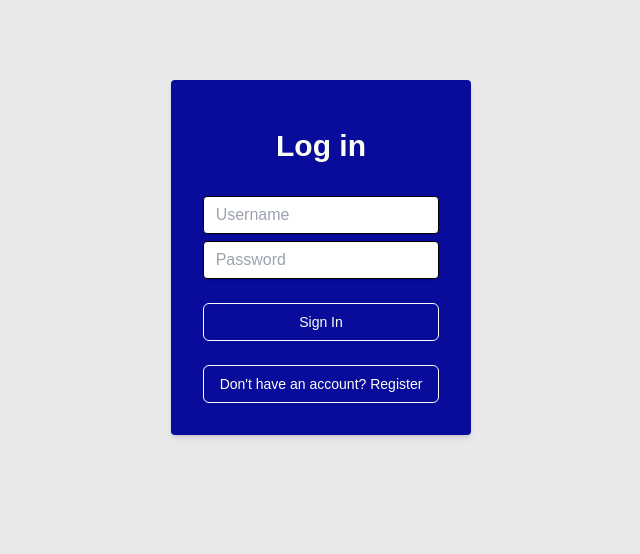
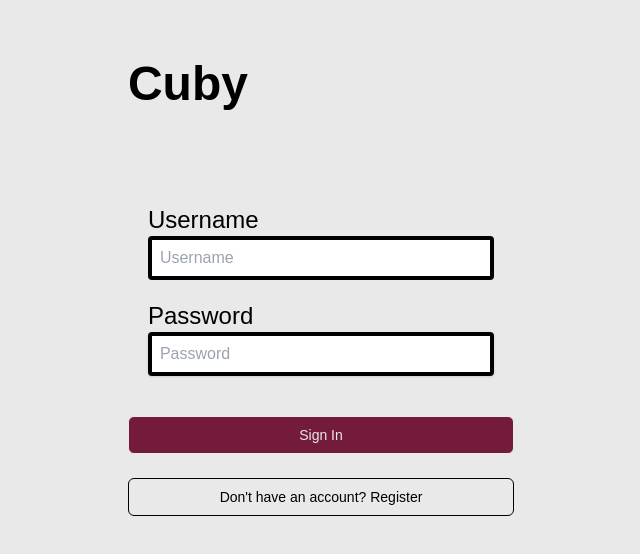
Before and after one commit to bout0047/cuby-frontend, a SvelteKit app: page /login in a window 1280 px wide. Shown: the top 554 px of the page, without its empty margins (319-959 px from the left). Built offline with nearby package versions, Linux system fonts and the light colour scheme.

Commit message:
almost finished login

```diff
--- a/src/routes/+page.svelte
+++ b/src/routes/+page.svelte
@@ -14,18 +14,19 @@
 
 <main>
     <div>
-        <h1 class="text-5xl text-center decoration-8 mt-20 font-bold">Cuby</h1>
+        <h1 class="text-6xl text-center decoration-8 mt-28 mb-60 font-bold">Cuby</h1>
 
         <!-- svelte-ignore a11y-click-events-have-key-events -->
         <div
-          class="cursor-pointer bg-royalBlue hover:bg-somePaleGreen text-somePaleGreen hover:text-black font-semibold w-1/2 text-center justify-center m-auto mt-20 py-2 px-4 rounded"
+          class="cursor-pointer bg-royalBlue hover:bg-somePaleGreen text-somePaleGreen hover:text-black font-semibold w-2/3 text-center justify-center m-auto mt-20 p-3 rounded"
           on:click={ () => goto('./login')}
         >
           Login
         </div>
 
+        <!-- svelte-ignore a11y-click-events-have-key-events -->
         <div
-          class="cursor-pointer bg-royalRed hover:bg-somePaleGreen text-somePaleGreen hover:text-black font-semibold w-1/2 text-center justify-center m-auto mt-20 py-2 px-4 rounded"
+          class="cursor-pointer bg-royalRed hover:bg-somePaleGreen text-somePaleGreen hover:text-black font-semibold w-2/3 text-center justify-center m-auto mt-16 p-3 rounded"
           on:click={ () => goto('./register')}
         >
           Register
--- a/src/routes/login/+page.svelte
+++ b/src/routes/login/+page.svelte
@@ -67,46 +67,46 @@
   };
 </script>
 
-<main class="flex items-center justify-center my-20">
-  <div class="bg-darkestBlue text-somePaleGreen shadow-md rounded px-8 pt-6 pb-8 mb-4">
+<main class="flex items-center justify-center my-3">
+  <div class="text-black rounded px-8 pt-6 pb-8 mb-4">
     <div>
-      <h2 class="mt-6 text-center text-3xl font-extrabold text-gray-900">
-        Log in
+      <h2 class="mt-6 text-5xl font-extrabold">
+        Cuby
       </h2>
     </div>
-      <form class="mt-8 space-y-6" action="#">
+      <form class="mt-24" action="#">
         <input type="hidden" name="remember" value="true">
-        <div class="rounded-md shadow-sm -space-y-px mb-10">
-          <div class="mb-2">
-            <label for="email-address" class="sr-only ">Email address</label>
+        <div class="rounded-md  mb-10">
+          <div class="m-5">
+            <label for="username" class="text-2xl">Username</label>
               <input
-                  class="shadow appearance-none border rounded w-full py-2 px-3 text-gray-700 leading-tight focus:outline-none focus:shadow-outline text-black hover:text-black"
+                  class=" border-4 rounded w-full p-2 leading-tight text-black hover:text-black"
                   id="username"
                   type="username"
                   placeholder="Username"
                   bind:value={username}
               />
-              <div class="{noUsernameError ? 'text-yellow' : 'hidden'}">Username is required</div>
-              <div class="{usernameError ? 'text-yellow' : 'hidden'}">Username does not exist</div>
+              <div class="{noUsernameError ? 'text-red' : 'hidden'}">Username is required</div>
+              <div class="{usernameError ? 'text-red' : 'hidden'}">Username does not exist</div>
           </div>
 
-          <div class="mb-2">
-              <label for="password" class="sr-only">Password</label>
+          <div class="m-5">
+              <label for="password" class="text-2xl">Password</label>
               <input
-              class="shadow appearance-none border rounded w-full py-2 px-3 text-gray-700 leading-tight focus:outline-none focus:shadow-outline text-black hover:text-black"
+              class="shadow appearance-none border-4 rounded w-full p-2 leading-tight focus:outline-none focus:shadow-outline text-black hover:text-black"
                   type="password"
                   placeholder="Password"
                   bind:value={password}
               />
-              <div class="{noPasswordError ? 'text-yellow' : 'hidden'}">Password is required</div>
-              <div class="{passwordError ? 'text-yellow' : 'hidden'}">Credentials do no match</div>
+              <div class="{noPasswordError ? 'text-red' : 'hidden'}">Password is required</div>
+              <div class="{passwordError ? 'text-red' : 'hidden'}">Credentials do no match</div>
           </div>
-          <div class="{serverError ? 'text-yellow' : 'hidden'}">Something went wrong our end</div>
+          <div class="{serverError ? 'text-red' : 'hidden'}">Something went wrong our end</div>
         </div>
         <div>
             <button
             type="button"
-            class="group relative w-full flex justify-center py-2 px-4 border border-transparent text-sm font-medium rounded-md text-white bg-indigo-600 hover:bg-indigo-700 focus:outline-none focus:ring-2 focus:ring-offset-2 focus:ring-indigo-500"
+            class="group relative w-full flex justify-center py-2 px-4 border border-transparent text-sm font-medium rounded-md text-white bg-indigo-600 hover:bg-indigo-700 focus:outline-none focus:ring-2 focus:ring-offset-2 focus:ring-indigo-500 bg-royalRed text-platinum"
                 on:click="{loginUser}"
             >
                 Sign In
--- a/tailwind.config.js
+++ b/tailwind.config.js
@@ -14,7 +14,8 @@ export default {
       Navbarblue: '#99a8c2',
       royalBlue: '#0A2463',
       slate: '#475569',
-      black: '#000000'
+      black: '#000000',
+      red: '#FF0000'
     },
     fontFamily: {
       'sans': ['Raleway', 'sans-serif']
```
